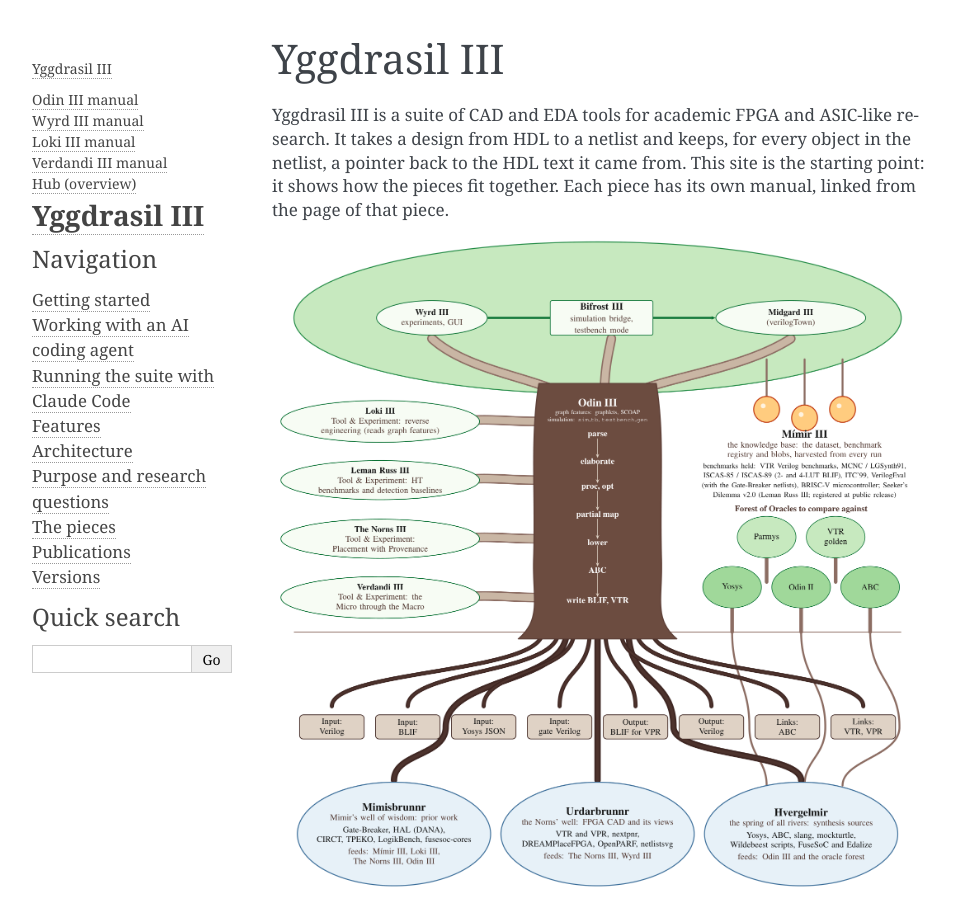
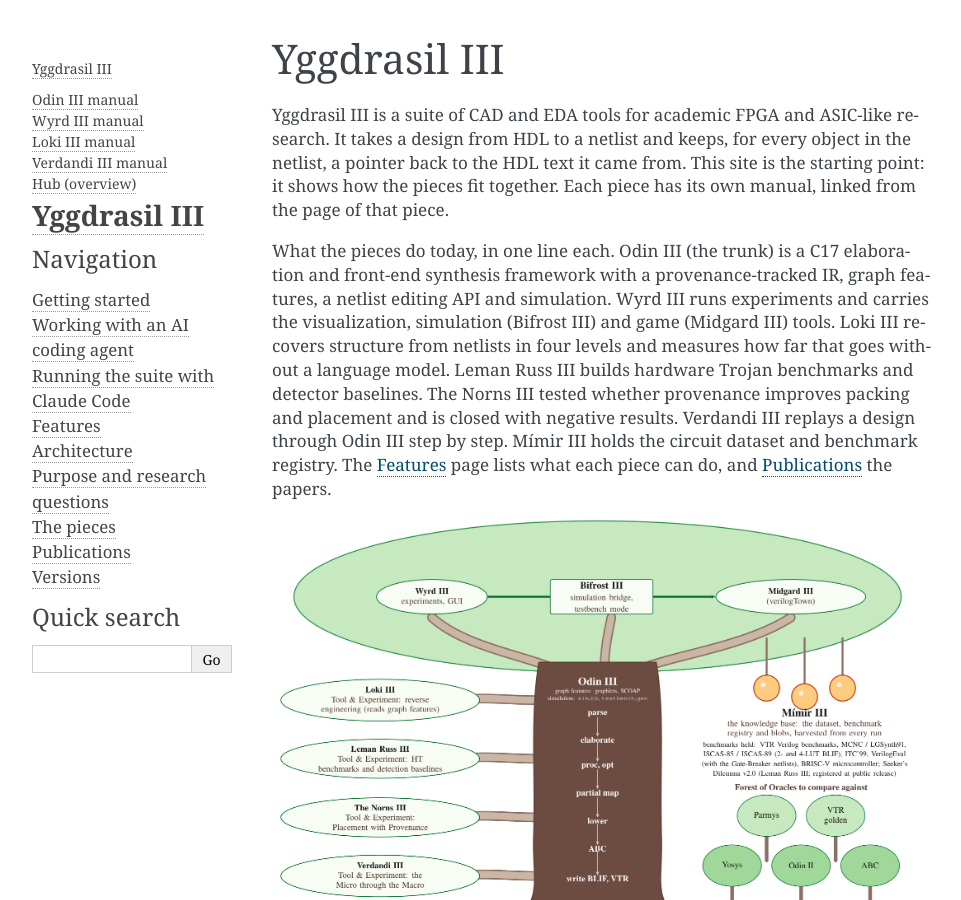
Before and after one commit to drpaj12/YggdrasilIII, a Sphinx documentation site: the page built from docs/index.md, in a window 1280 px wide and 900 px high. Shown: the whole window, without its empty margins (148-1109 px from the left). Built offline with Sphinx 7.4.7, drawn with Linux system fonts in a browser that asks for light colours; some of the changed text lies outside the part shown.

Commit message:
docs: hub README and landing page summarise each piece; Loki, Norns, Leman Russ pages current (#66)
Claude-Session: https://claude.ai/code/session_01P6Esp73KztT6YCsogGrqbM

Co-authored-by: Claude Sonnet 5.5 <noreply@anthropic.com>

```diff
--- a/docs/index.md
+++ b/docs/index.md
@@ -4,6 +4,14 @@ Yggdrasil III is a suite of CAD and EDA tools for academic FPGA and ASIC-like re
 design from HDL to a netlist and keeps, for every object in the netlist, a pointer back to the HDL
 text it came from. This site is the starting point: it shows how the pieces fit together. Each
 piece has its own manual, linked from the page of that piece.
+
+What the pieces do today, in one line each. Odin III (the trunk) is a C17 elaboration and front-end synthesis framework with a
+provenance-tracked IR, graph features, a netlist editing API and simulation. Wyrd III runs experiments and carries the
+visualization, simulation (Bifrost III) and game (Midgard III) tools. Loki III recovers structure from netlists in four levels
+and measures how far that goes without a language model. Leman Russ III builds hardware Trojan benchmarks and detector
+baselines. The Norns III tested whether provenance improves packing and placement and is closed with negative results.
+Verdandi III replays a design through Odin III step by step. Mímir III holds the circuit dataset and benchmark registry.
+The {doc}`features` page lists what each piece can do, and {doc}`publications` the papers.
 
 ![Yggdrasil III drawn as a tree](_static/yggdrasil-tree.png)
 
@@ -28,9 +36,9 @@ the tree drink from the same synthesis sources.
 | Canopy | {doc}`Wyrd III <pieces/wyrd>` | Experiment runner and GUI. |
 | Canopy | {doc}`Bifrost III <pieces/bifrost>` | The simulation bridge, inside Wyrd III, with testbench mode. |
 | Canopy | {doc}`Midgard III <pieces/midgard>` | verilogTown, inside Wyrd III. |
-| Side branch | {doc}`Loki III <pieces/loki>` | Reverse engineering of structural netlists. |
-| Side branch | {doc}`Leman Russ III <pieces/leman-russ>` | Hardware Trojan benchmarks (the Seeker's Dilemma v2.0 families) and detection baselines. |
-| Side branch | {doc}`The Norns III <pieces/norns>` | The placement experiment. |
+| Side branch | {doc}`Loki III <pieces/loki>` | Reverse engineering of structural netlists in four levels (L0 provenance answer key, L1 Bayesian hypotheses, L2 graph analysis, L3 design-pattern blocks), with a Gate-Breaker LLM harness. |
+| Side branch | {doc}`Leman Russ III <pieces/leman-russ>` | Hardware Trojan library, insertion and the Seeker's Dilemma v2.0 benchmark families (Seeker-Comb, Seeker-Seq, a Seeker-Proc pilot), with detection baselines. |
+| Side branch | {doc}`The Norns III <pieces/norns>` | The placement experiment; closed with negative results, the known-optimum yardstick and instruments kept. |
 | Side branch | {doc}`Verdandi III <pieces/verdandi>` | The Micro through the Macro: an interactive record-and-replay walk of a micro design through Odin III. |
 | Fruit | {doc}`Mímir III <pieces/mimir>` | Knowledge base: the circuit dataset harvested from every run and the benchmark registry with its content-addressed blobs (VTR Verilog benchmarks, MCNC / LGSynth91, ISCAS-85 / ISCAS-89 in 2- and 4-LUT BLIF, ITC'99, VerilogEval with the Gate-Breaker netlists, the BRISC-V microcontroller, and the Seeker's Dilemma v2.0 circuits of Leman Russ III once released), to be mined. |
 
```
Also changed, not shown: README.md (+14 -3 lines), docs/features.md (+1 -1 lines), docs/pieces/leman-russ.md (+6 -0 lines), docs/pieces/loki.md (+8 -2 lines), docs/pieces/norns.md (+6 -0 lines).
